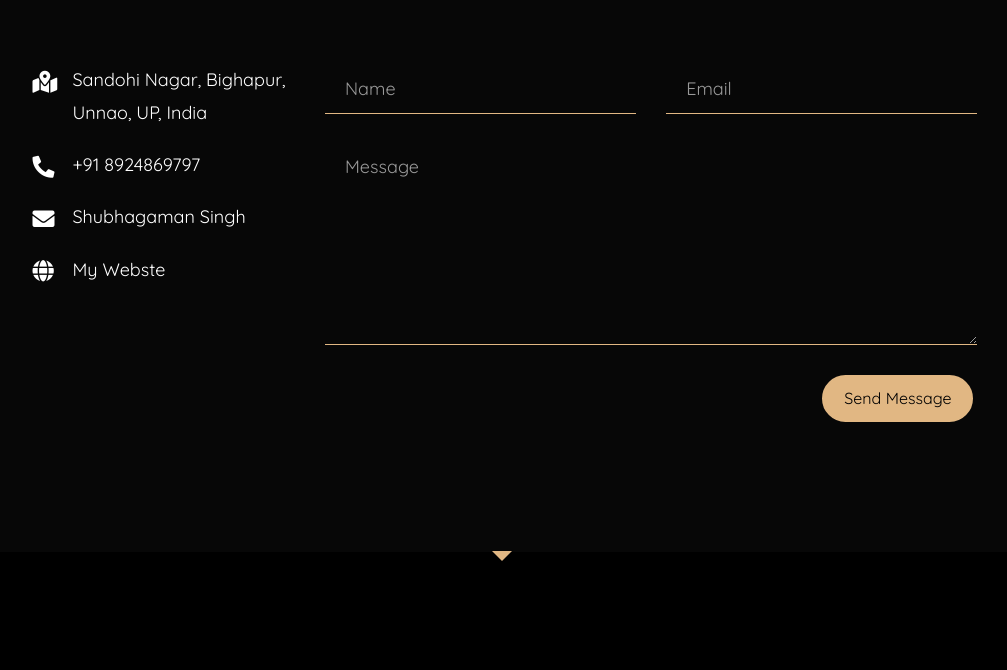
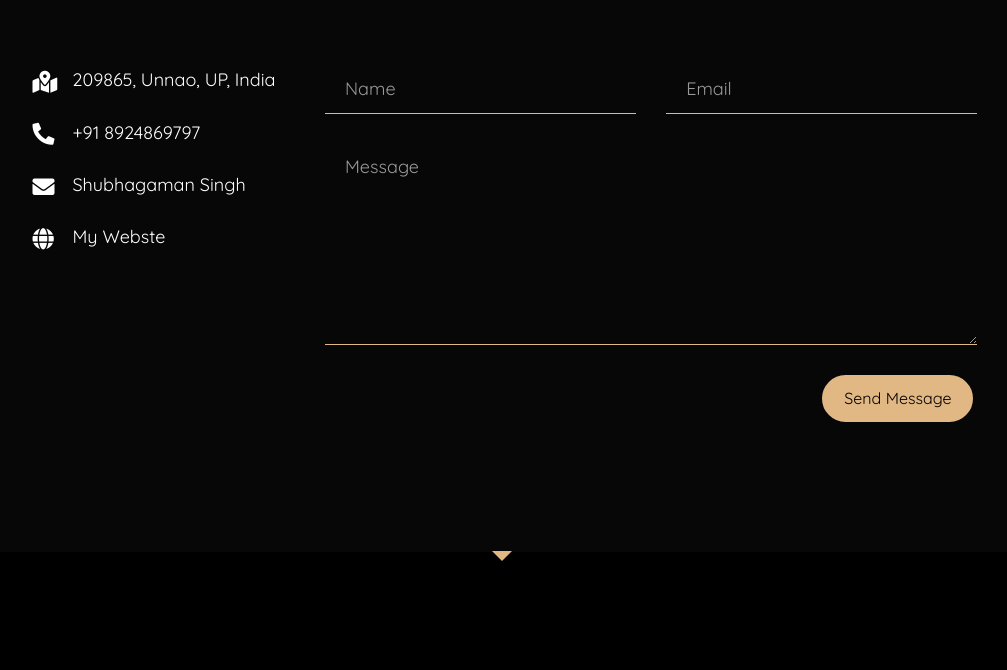
Before and after one commit to ShubhagamanSingh/ShubhagamanSingh.github.io, a plain HTML site: page me/blog.html in a window 1280 px wide. Shown: the part 2617-3287 px from the top of the page, without its empty margins (135-1142 px from the left). Drawn offline with Linux system fonts and the light colour scheme.

Commit message:
Update blog.html

```diff
--- a/me/blog.html
+++ b/me/blog.html
@@ -252,7 +252,7 @@
                <div class="row">
                   <div class="col-md-3 col-md-push-1">
                      <ul class="contact-info">
-                        <li><i class="fas fa-map-marked-alt"></i>Sandohi Nagar, Bighapur, Unnao, UP, India</li>
+                        <li><i class="fas fa-map-marked-alt"></i>209865, Unnao, UP, India</li>
                         <li><i class="fas fa-phone-alt"></i>+91 8924869797</li>
                         <li><i class="fas fa-envelope"></i><a href="mailto:shubhagamansingh@gmail.com">Shubhagaman Singh</a></li>
                         <li><i class="fas fa-globe"></i><a href="https://shubhagamansingh.github.io/me/">My Webste</a></li>
```
